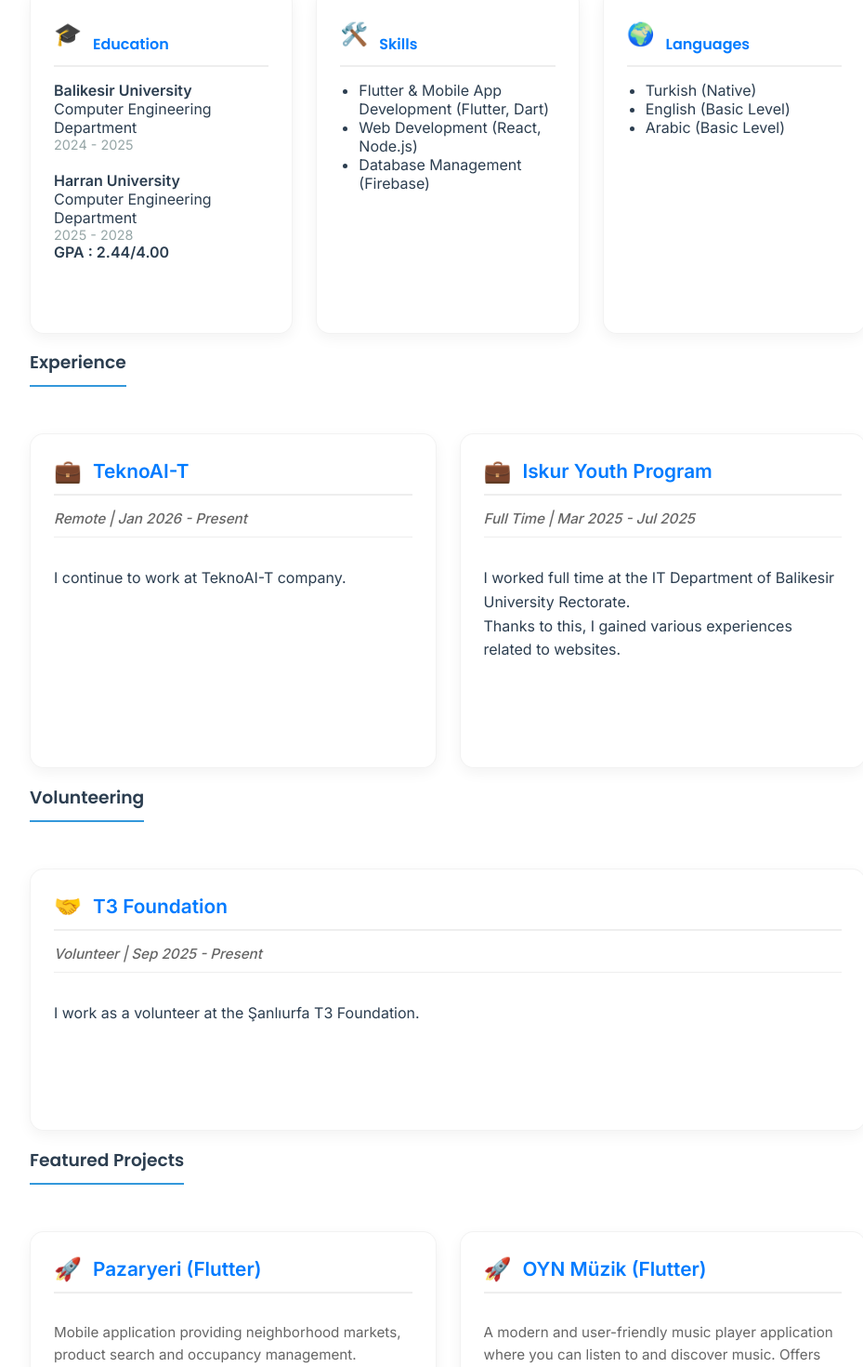
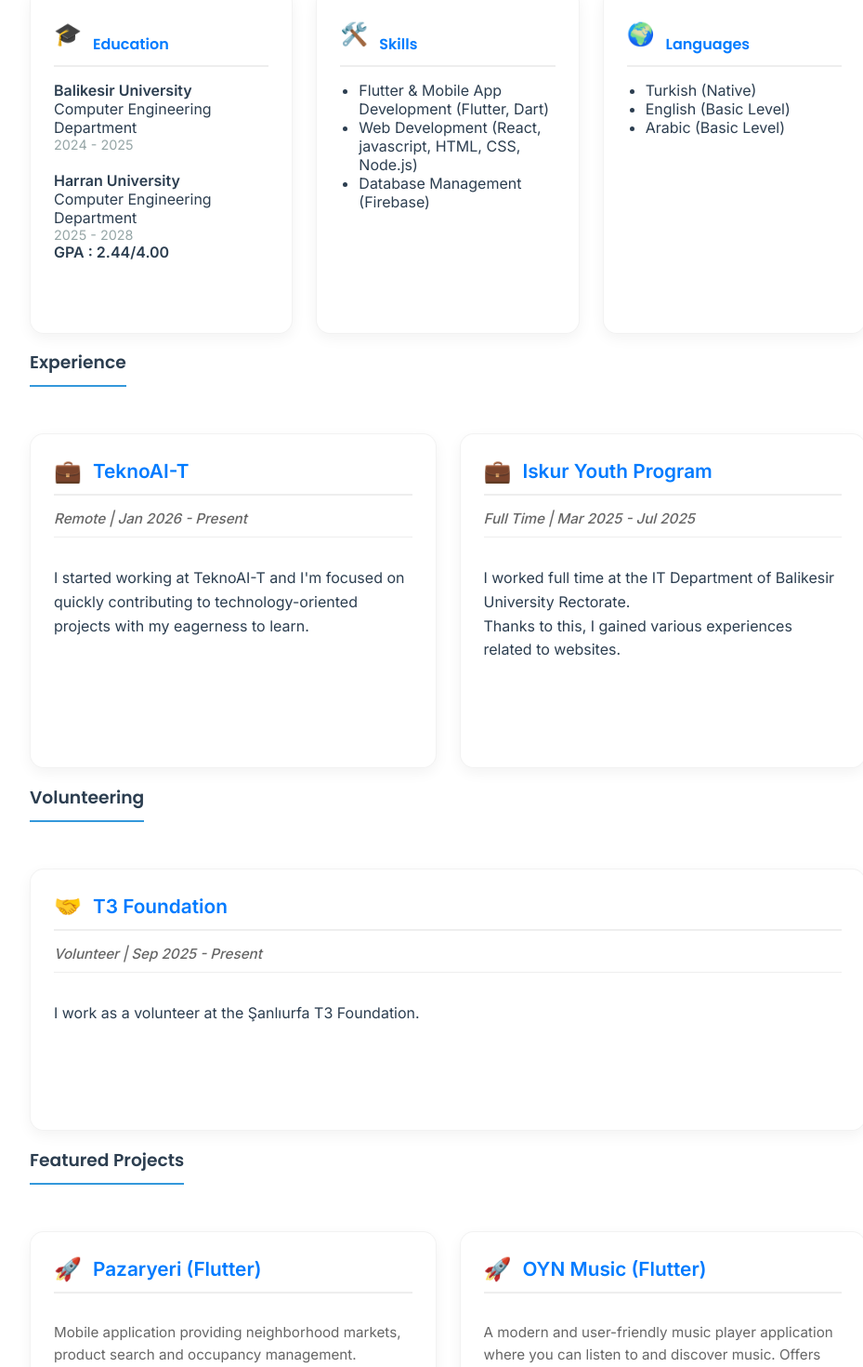
Before and after one commit to Ahmetoyann/ahmetoyan, a React (Create React App) app: page / in a window 1280 px wide. Shown: the part 637-2107 px from the top of the page at 93% size, without its empty margins (158-1087 px from the left). Built offline with nearby package versions, Linux system fonts and the light colour scheme.

Commit message:
App.js güncellendi

```diff
--- a/src/App.js
+++ b/src/App.js
@@ -27,12 +27,12 @@ function App() {
       uni2: "Harran Üniversitesi",
       gpa: "Not Ortalaması : 2.44/4.00",
       skillsTitle: "Uzmanlık Alanları",
-      skillsList: ["Flutter&Mobil Uygulama Geliştirme (Flutter, Dart)", "Web Geliştirme (React, Node.js)", "Veritabanı Yönetimi (Firebase)"],
+      skillsList: ["Flutter&Mobil Uygulama Geliştirme (Flutter, Dart)", "Web Geliştirme (React, javascript, HTML, CSS, Node.js)", "Veritabanı Yönetimi (Firebase)"],
       langTitle: "Diller",
       langList: ["Türkçe (Anadil)", "İngilizce (Temel Seviye)", "Arapca (Temel Seviye)"],
       expTitle: "Deneyim",
       jobs: [
-        { title: "TeknoAI-T", details: "Uzaktan Çalışan | Ocak 2026 - Hala Çalışıyor", desc: "TeknoAI-T şirketinde çalışmaya devam ediyorum." },
+        { title: "TeknoAI-T", details: "Uzaktan Çalışan | Ocak 2026 - Hala Çalışıyor", desc: "TeknoAI-T’de çalışmaya başladım ve teknoloji odaklı projelerde öğrenme isteğimle hızlı şekilde katkı sağlamaya odaklanıyorum." },
         { title: "İşkur Gençlik Programı", details: "Tam Zamanlı Çalışan | Mart 2025 - Temmuz 2025", desc: "Balıkesir Üniversitesi rektörlüğünde bulunan Bilgi İşlem Daire Başkanlığında tam zamanlı olarak görev yaptım.\nBu sayede web sitesi ile alakalı çeşitli deneyimler kazandım." }
       ],
       volTitle: "Gönüllülük",
@@ -49,7 +49,7 @@ function App() {
         },
         {
           id: 2,
-          title: "OYN Müzik (Flutter)",
+          title: "OYN Music (Flutter)",
           description: "Müzik dinleyip keşfedebileceğiniz, modern ve kullanıcı dostu bir müzik çalma uygulaması. Trendler, gelişmiş arama, arka planda çalma, favoriler, çalma listeleri, bulut senkronizasyonu ve kişiselleştirme gibi özellikler sunar. Flutter, Firebase Auth/Firestore, Provider, just_audio & audio_service, Jamendo API ve shared_preferences kullanılarak geliştirilmiştir.",
           githubLink: "https://github.com/Ahmetoyann/oynmusic"
         }
@@ -81,12 +81,12 @@ function App() {
       uni2: "Harran University",
       gpa: "GPA : 2.44/4.00",
       skillsTitle: "Skills",
-      skillsList: ["Flutter & Mobile App Development (Flutter, Dart)", "Web Development (React, Node.js)", "Database Management (Firebase)"],
+      skillsList: ["Flutter & Mobile App Development (Flutter, Dart)", "Web Development (React, javascript, HTML, CSS, Node.js)", "Database Management (Firebase)"],
       langTitle: "Languages",
       langList: ["Turkish (Native)", "English (Basic Level)", "Arabic (Basic Level)"],
       expTitle: "Experience",
       jobs: [
-        { title: "TeknoAI-T", details: "Remote | Jan 2026 - Present", desc: "I continue to work at TeknoAI-T company." },
+        { title: "TeknoAI-T", details: "Remote | Jan 2026 - Present", desc: "I started working at TeknoAI-T and I'm focused on quickly contributing to technology-oriented projects with my eagerness to learn." },
         { title: "Iskur Youth Program", details: "Full Time | Mar 2025 - Jul 2025", desc: "I worked full time at the IT Department of Balikesir University Rectorate.\nThanks to this, I gained various experiences related to websites." }
       ],
       volTitle: "Volunteering",
@@ -103,7 +103,7 @@ function App() {
         },
         {
           id: 2,
-          title: "OYN Müzik (Flutter)",
+          title: "OYN Music (Flutter)",
           description: "A modern and user-friendly music player application where you can listen to and discover music. Offers features such as trends, advanced search, background playback, favorites, playlists, cloud synchronization, and personalization. Developed using Flutter, Firebase Auth/Firestore, Provider, just_audio & audio_service, Jamendo API, and shared_preferences.",
           githubLink: "https://github.com/Ahmetoyann/oynmusic"
         }
```
